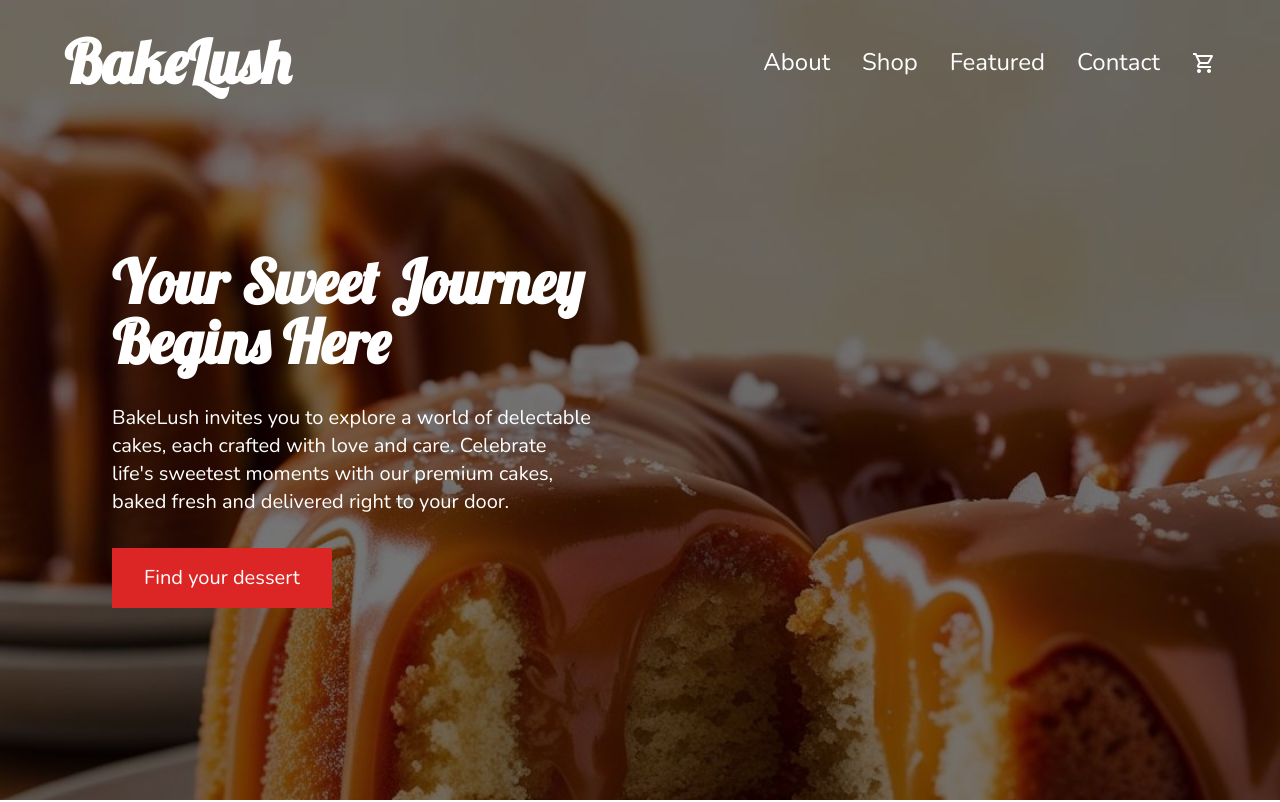
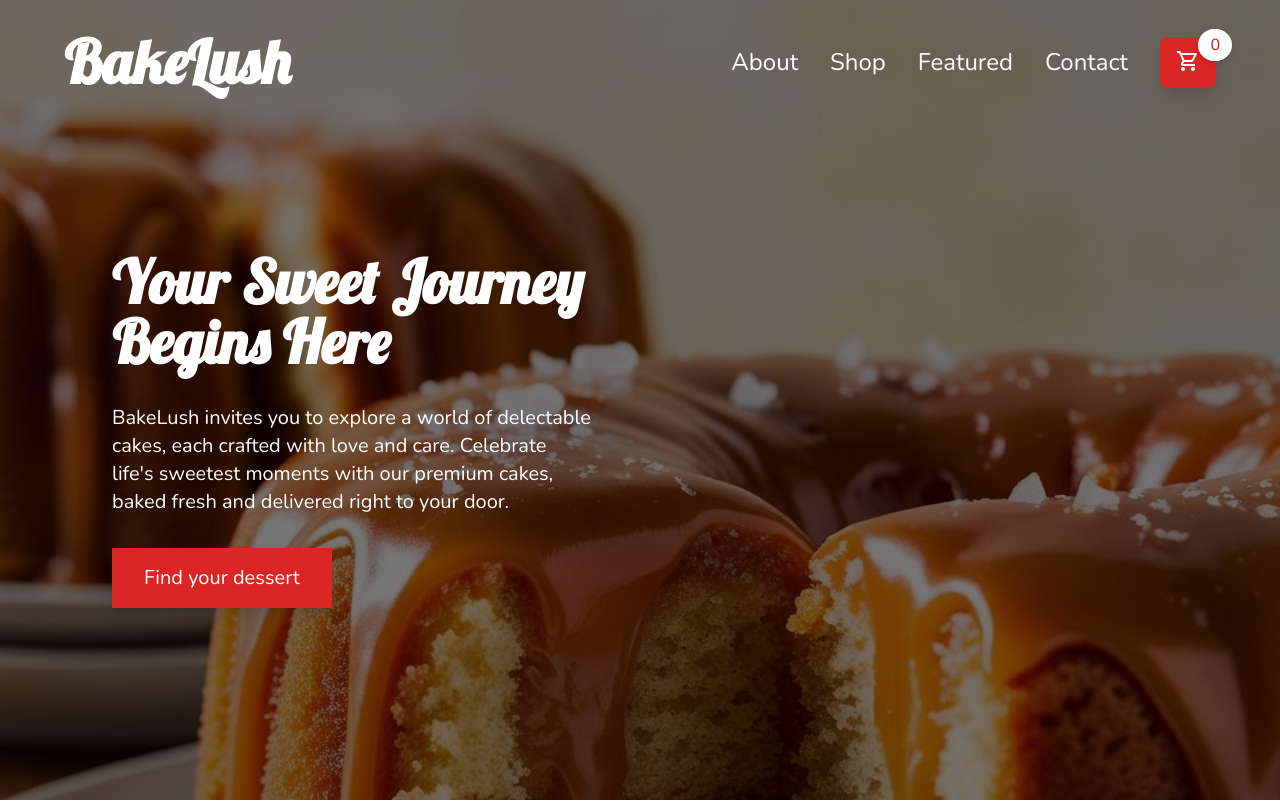
Before and after one commit to SOHAIL-IQB/Mobile-Store-WebAPP, a React (Vite) app: page / in a window 1280 px wide. Shown: the top 802 px of the page. Built offline with nearby package versions, Linux system fonts and the light colour scheme.

Commit message:
Implement Add to Cart feature

```diff
--- a/src/App.jsx
+++ b/src/App.jsx
@@ -2,15 +2,16 @@ import Footer from "./components/Footer";
 import Featured from "./components/pages/Featured";
 import Home from "./components/pages/Home";
 import Products from "./components/pages/Products";
+import { CartContextProvider } from "./store/CartContext";
 
 function App() {
   return (
-    <>
+    <CartContextProvider>
       <Home />
       <Featured />
       <Products />
       <Footer />
-    </>
+    </CartContextProvider>
   );
 }
 
--- a/src/components/Header.jsx
+++ b/src/components/Header.jsx
@@ -1,6 +1,13 @@
-import React from "react";
+import React, { useContext } from "react";
+import CartContext from "../store/CartContext";
 
 function Header() {
+  const cartCtx = useContext(CartContext);
+
+  const totalCartItems = cartCtx.items.reduce((total, item) => {
+    return total + item.quantity;
+  }, 0);
+
   return (
     <header className="flex px-16 py-8 justify-between items-center">
       <h2 className="text-4xl sm:text-5xl md:text-6xl font-bold">
@@ -15,8 +22,13 @@ function Header() {
           </li>
           <li>Contact</li>
         </ul>
-        <button className="pt-2">
-          <span className="material-symbols-outlined">shopping_cart</span>
+        <button className="relative px-4 py-2 bg-red-600 text-white rounded-lg hover:bg-red-700 transition-colors duration-200 shadow-lg">
+          <span className="material-symbols-outlined text-2xl">
+            shopping_cart
+          </span>
+          <span className="absolute -top-2 -right-4 bg-white text-red-700 text-md rounded-full px-3 py-1 shadow-md">
+            {totalCartItems}
+          </span>
         </button>
       </nav>
     </header>
--- a/src/components/UI/Card.jsx
+++ b/src/components/UI/Card.jsx
@@ -1,6 +1,13 @@
-import React from "react";
+import React, { useContext } from "react";
+import CartContext from "../../store/CartContext";
 
 function Card({cake}) {
+  const cartCtx = useContext(CartContext);
+
+  function handleAddItemToCart() {
+    cartCtx.addItem(cake);
+  }
+
   return (
     <div className="w-80 h-90 p-3 flex flex-col gap-1">
       <div className="mb-4">
@@ -14,7 +21,7 @@ function Card({cake}) {
           </div>
           <span className="font-bold  text-red-600">Rs. {cake.price}</span>
         </div>
-        <button className="hover:bg-slate-700 text-gray-50 bg-slate-800 py-2">
+        <button onClick={handleAddItemToCart} className="hover:bg-slate-700 text-gray-50 bg-slate-800 py-2">
           Add to cart
         </button>
       </div>
--- a/src/components/pages/Home.jsx
+++ b/src/components/pages/Home.jsx
@@ -16,7 +16,7 @@ function Home() {
             crafted with love and care. Celebrate life's sweetest moments with
             our premium cakes, baked fresh and delivered right to your door.
           </p>
-          <button className="px-8 py-4 mt-8 sm:mt-0 text-nowrap md:text-xl bg-red-600 hover:bg-red-700 text-white">Find your dessert</button>
+          <button className="px-8 py-4 mt-8 sm:mt-0 text-nowrap md:text-xl bg-red-600 hover:bg-red-700 text-white transition-colors duration-200 shadow-lg">Find your dessert</button>
         </section>
         {/* <section className="hidden md:block home-image w-1/2 p-28">
             <img src={muffinImg} alt="Muffin" className="rounded-full"/>
--- /dev/null
+++ b/src/store/CartContext.jsx
@@ -0,0 +1,75 @@
+import { createContext, useReducer } from "react";
+
+const CartContext = createContext({
+  items: [],
+  addItem: (item) => {},
+  removeItem: (id) => {},
+});
+
+function cartReducer(state, action) {
+  if (action.type === "ADD_ITEM") {
+    const existingItemIndex = state.items.findIndex(
+      (item) => item.id === action.payload.item.id
+    );
+    const updatedItems = [...state.items];
+
+    if (existingItemIndex > -1) {
+      const existingItem = state.items[existingItemIndex];
+      const updatedItem = {
+        ...existingItem,
+        quantity: existingItem.quantity + 1,
+      };
+      updatedItems[existingItemIndex] = updatedItem;
+    } else {
+      updatedItems.push({ ...action.payload.item, quantity: 1 });
+    }
+    return { ...state, items: updatedItems };
+  } else if (action.type === "REMOVE_ITEM") {
+    const existingItemIndex = state.items.findIndex(
+      (item) => item.id === action.payload.id
+    );
+    const existingItem = state.items[existingItemIndex];
+    const updatedItems = [...state.items];
+
+    if (existingItem.quantity === 1) {
+      updatedItems.splice(existingItemIndex, 1);
+    } else {
+      const updatedItem = {
+        ...existingItem,
+        quantity: existingItem.quantity - 1,
+      };
+      updatedItems[existingItemIndex] = updatedItem;
+    }
+    return { ...state, items: updatedItems };
+  }
+
+  return state;
+}
+
+export function CartContextProvider({ children }) {
+  const [cartItems, cartDispatch] = useReducer(cartReducer, {
+    items: [],
+  });
+
+  function addItem(item) {
+    cartDispatch({ type: "ADD_ITEM", payload: { item: item } });
+  }
+
+  function removeItem(id) {
+    cartDispatch({ type: "REMOVE_ITEM", payload: { id: id } });
+  }
+
+  console.log(cartItems);
+
+  const cartCtx = {
+    items: cartItems.items,
+    addItem,
+    removeItem,
+  };
+
+  return (
+    <CartContext.Provider value={cartCtx}>{children}</CartContext.Provider>
+  );
+}
+
+export default CartContext;
```
